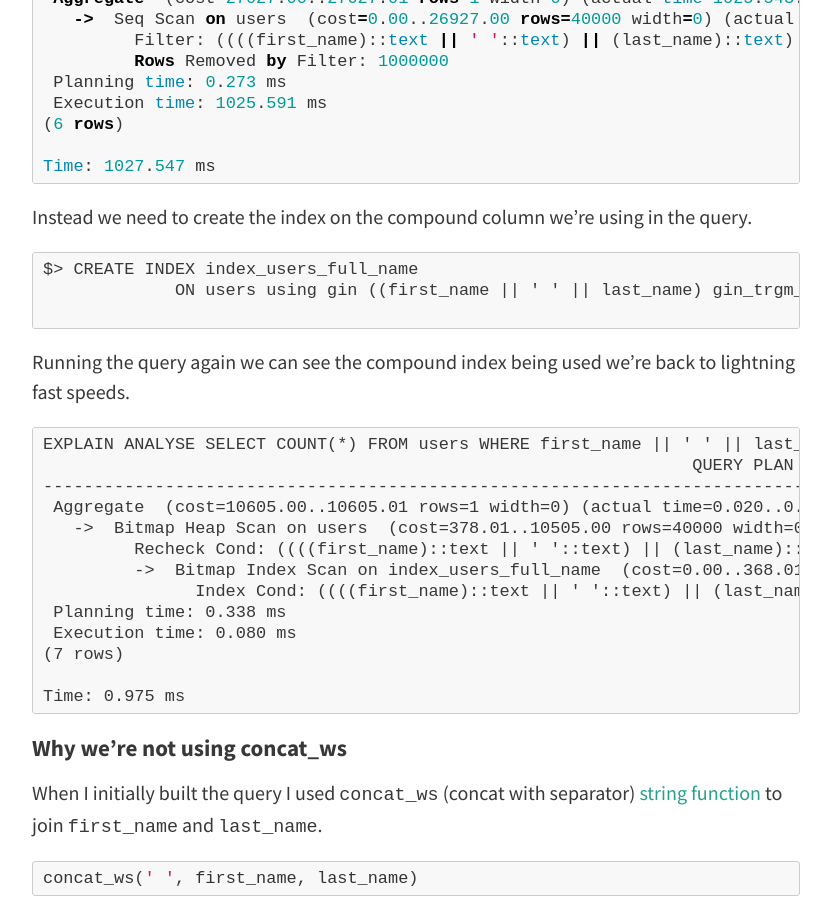
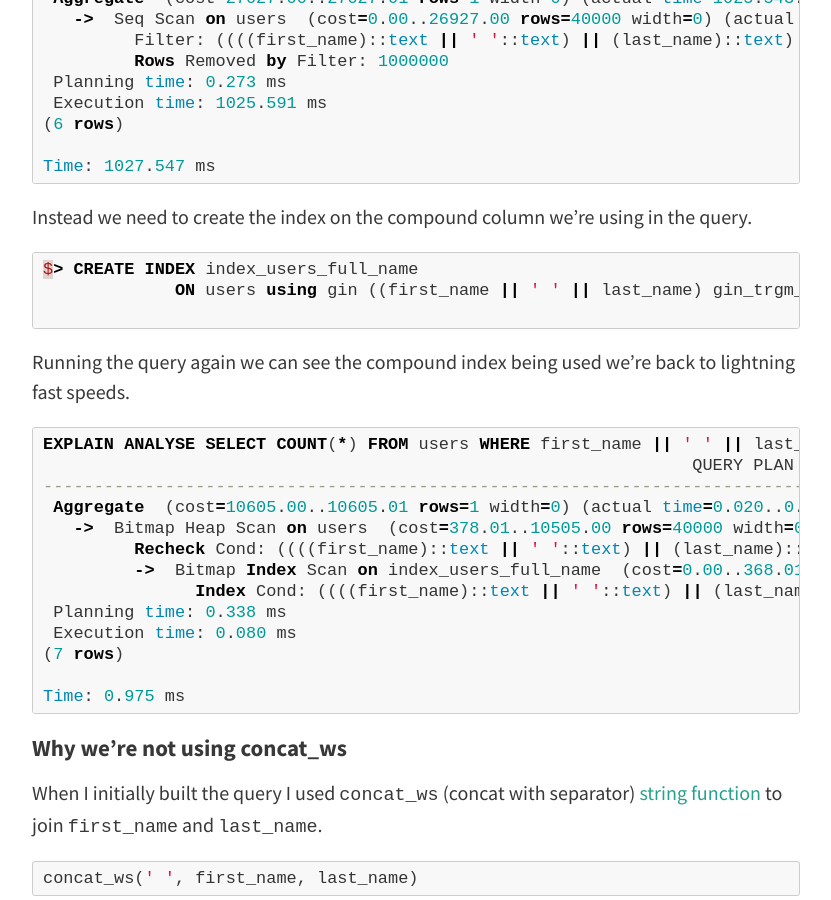
Before and after one commit to nburkley/nburkley.github.io, a Jekyll site: the page built from _posts/2016-05-20-index-columns-for-like-in-postgres.md, in a window 1280 px wide and 900 px high, scrolled down 4196 px. Shown: the whole window, without its empty margins (224-1055 px from the left). Built offline with Jekyll 4.4.1, drawn with Linux system fonts in a browser that asks for light colours; nearby versions of some CDN libraries; comment, search, counter and statistics services are not loaded.

Commit message:
Add syntax type for code blocks

````diff
--- a/_posts/2016-05-20-index-columns-for-like-in-postgres.md
+++ b/_posts/2016-05-20-index-columns-for-like-in-postgres.md
@@ -152,7 +152,7 @@ Time: 1027.547 ms
 ```
 Instead we need to create the index on the compound column we're using in the query.
 
-```
+```sql
 $> CREATE INDEX index_users_full_name
              ON users using gin ((first_name || ' ' || last_name) gin_trgm_ops);
 
@@ -160,7 +160,7 @@ $> CREATE INDEX index_users_full_name
 
 Running the query again we can see the compound index being used we're back to lightning fast speeds.
 
-```
+```sql
 EXPLAIN ANALYSE SELECT COUNT(*) FROM users WHERE first_name || ' ' || last_name ILIKE '%foo%';
                                                                 QUERY PLAN
 ------------------------------------------------------------------------------------------------------------------------------------------
````
